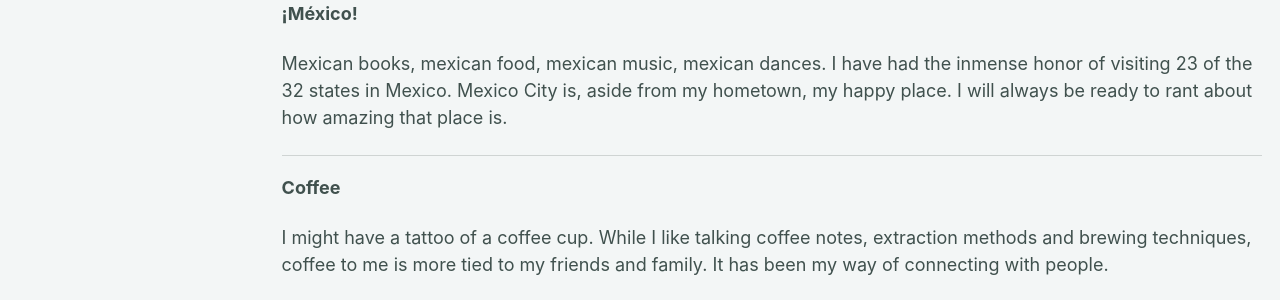
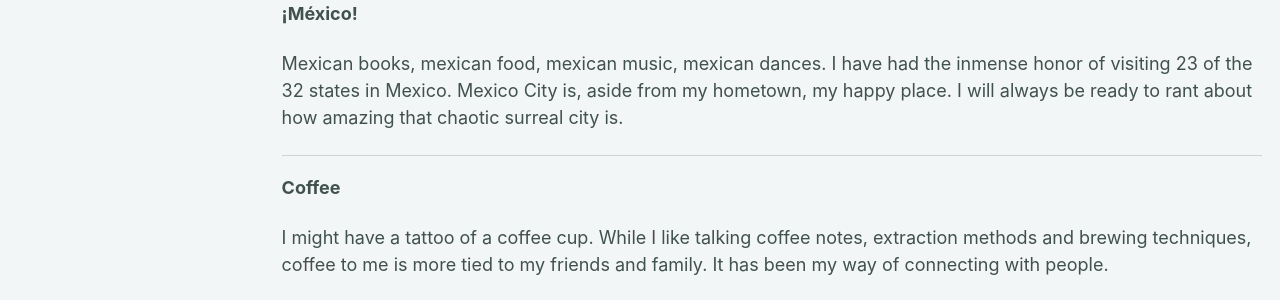
Before and after one commit to daliacristernaroman/dcr3.github.io, a Jekyll site: the page built from _pages/portfolio.html, in a window 1280 px wide and 1140 px high. Shown: the part 591-891 px from the top of the window. Built offline with Jekyll 4.4.1, drawn with Linux system fonts in a browser that asks for light colours; a script bundle is joined from its source files by our own code; library files that are not in the unit come from our copies.

Commit message:
Update portfolio.html

```diff
--- a/_pages/portfolio.html
+++ b/_pages/portfolio.html
@@ -33,7 +33,7 @@
 <p><strong>¡México!</strong></p>
 
 <p>
-Mexican books, mexican food, mexican music, mexican dances. I have had the inmense honor of visiting 23 of the 32 states in Mexico. Mexico City is, aside from my hometown, my happy place. I will always be ready to rant about how amazing that place is.
+Mexican books, mexican food, mexican music, mexican dances. I have had the inmense honor of visiting 23 of the 32 states in Mexico. Mexico City is, aside from my hometown, my happy place. I will always be ready to rant about how amazing that chaotic surreal city is.
 </p>
 
 <hr>
```
